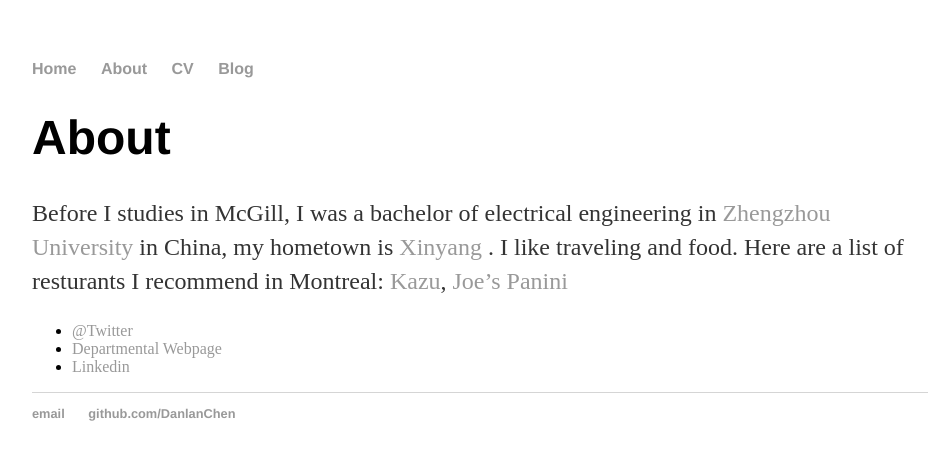
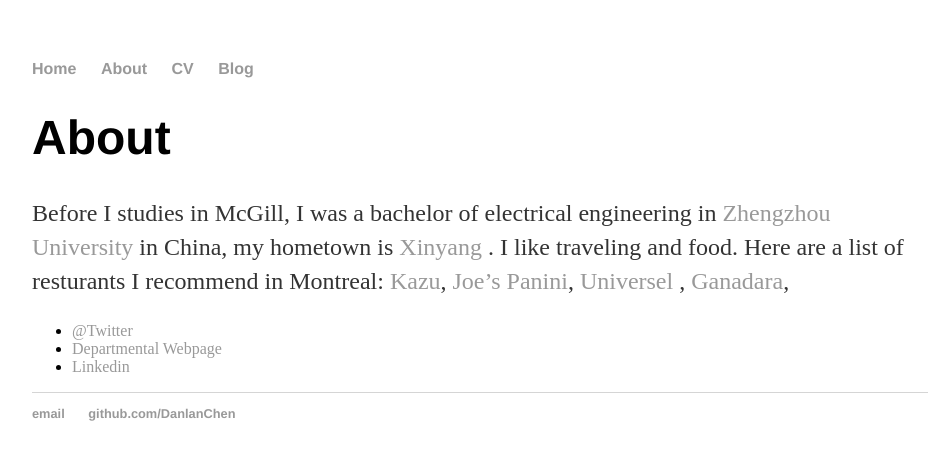
Before and after one commit to DanlanChen/DanlanChen.github.io, a Jekyll site: the page built from about/index.html, in a window 1280 px wide. Shown: the top 460 px of the page, without its empty margins (160-1095 px from the left). Built offline with Jekyll 4.4.1, drawn with Linux system fonts in a browser that asks for light colours.

Commit message:
Update index.html

```diff
--- a/about/index.html
+++ b/about/index.html
@@ -8,7 +8,7 @@ title: About Danlan Chen
 			<p>Before I studies in McGill, I was a bachelor of electrical engineering in <a href="http://english.zzu.edu.cn/aboutus.htm">Zhengzhou University</a>
 			in China, my hometown is <a href="https://en.wikipedia.org/wiki/Xinyang">Xinyang </a>.
 			I like traveling and food. Here are a list of resturants I recommend in Montreal: <a href="http://kazumontreal.com/">Kazu</a>,
-			<a href="https://www.yelp.ca/biz/joes-panini-montr%C3%A9al-2">Joe’s Panini</a></p>
+			<a href="https://www.yelp.ca/biz/joes-panini-montr%C3%A9al-2">Joe’s Panini</a>, <a href="https://www.yelp.ca/biz/universel-montr%C3%A9al-3"> Universel </a>, <a href="https://www.yelp.ca/biz/ganadara-montr%C3%A9al"> Ganadara</a>, </a></a></p>
 
 			<ul class="contacts">
 				<li><a href="https://twitter.com/dengdeng599">@Twitter</a></li>
```
